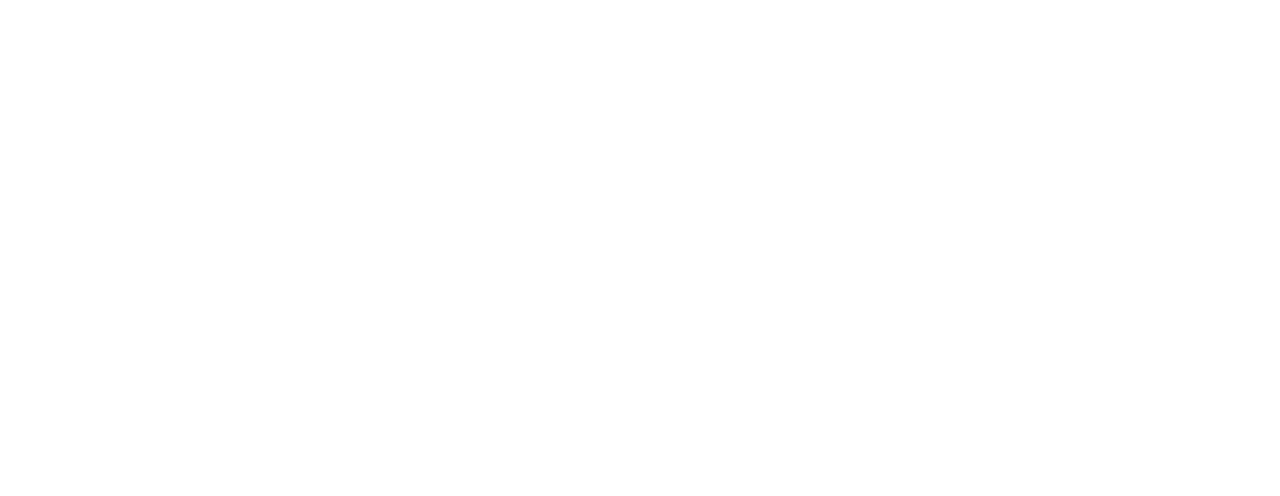
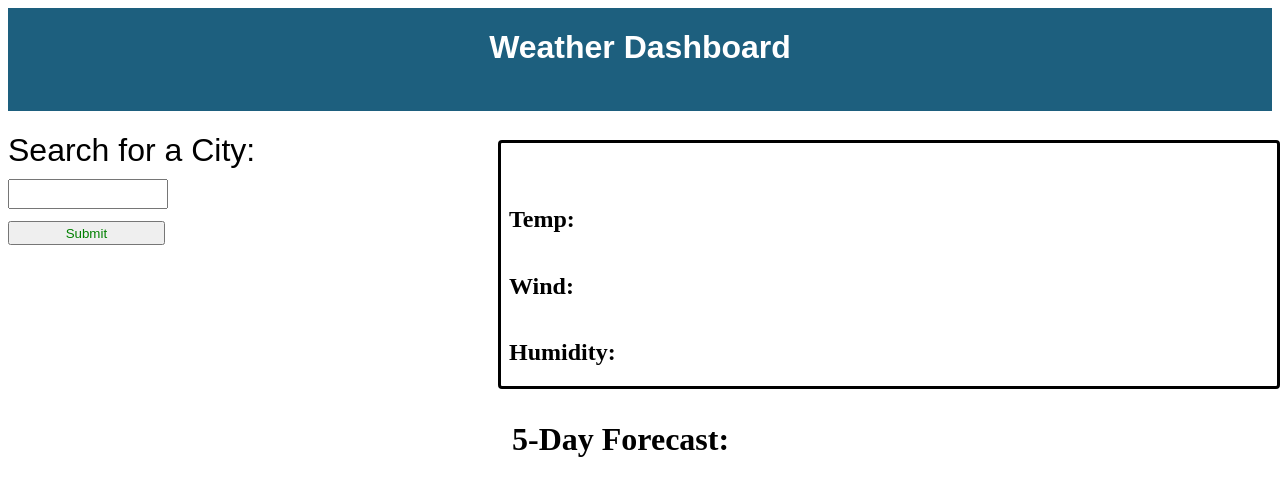
Before and after one commit to Alexer333/Module-6-Challenge---Weather, a plain HTML site: page index.html in a window 1280 px wide. Drawn offline with Linux system fonts and the light colour scheme.

Commit message:
Added the HTML and CSS to put together the base of the site

```diff
--- a/Styles/style.css
+++ b/Styles/style.css
@@ -0,0 +1,68 @@
+.header{
+    background-color: rgb(29, 95, 126);
+    width: 100%;
+    height: 103px;
+    padding: 0px;
+    display: inline-block;
+    color: white;
+    text-align: center;
+    font-family: "Jersey 25", sans-serif;
+    font-weight: 400;
+    font-style: normal;
+}
+
+.lefont{
+    font-family: "Jersey 25", sans-serif;
+    font-weight: 400;
+    font-style: normal;
+}
+
+.searchy{
+    width: 12%;
+    height: 24px;
+}
+
+.sub{
+    color: green;
+    width: 12.4%;
+    height: 24px;
+}
+
+.areainfo{
+    position: absolute;
+    display: flex;
+    justify-content: flex-start;
+    margin-left: auto;
+    flex-direction: column;
+    position: absolute;
+    right: 0px;
+    top: 140px;
+    padding-left: 8px;
+    width: 60%;
+    border: solid black;
+    border-width: 4p;
+    border-radius: 4px 4px 4px 4px;
+}
+
+.forecast{
+    position: absolute;
+    display: flex;
+    justify-content: flex-start;
+    margin-left: auto;
+    flex-direction: column;
+    position: absolute;
+    right: 0px;
+    top: 400px;
+    padding-left: 8px;
+    width: 60%;
+}
+
+.castinfo{
+    display: flex;
+    flex-direction: row;
+    background-color: rgb(24, 24, 143);
+    color: white;
+    font-family: "Jersey 25", sans-serif;
+    font-weight: 400;
+    font-style: normal;
+}
--- a/index.html
+++ b/index.html
@@ -9,4 +9,34 @@
   <title>Weather Dashboard!</title>
 </head>
 
+<body>
+
+  <header class="header">
+    <h1> Weather Dashboard </h1>
+  </header>
+
+  <div>
+  <h1 class="lefont">
+      <form>
+        <label class="searchy" for="city">Search for a City:</label><br>
+        <input class = "searchy" type="text" id="city"><br>
+        <input class = "sub" type="submit" id="submit">
+      </form>
+  </h1>
+
+  <!-- Displays the weather information -->
+<div class="areainfo">
+<!-- Displays area name -->
+  <h1></h1>
+<!-- Displays the info -->
+  <h2>Temp: </h2>
+  <h2>Wind: </h2>
+  <h2>Humidity: </h2>
+</div>
+
+<div class="forecast">
+  <h1>5-Day Forecast:</h1>
+</div>
+
 <script src="./Styles/script.js"></script>
+</body>
```
